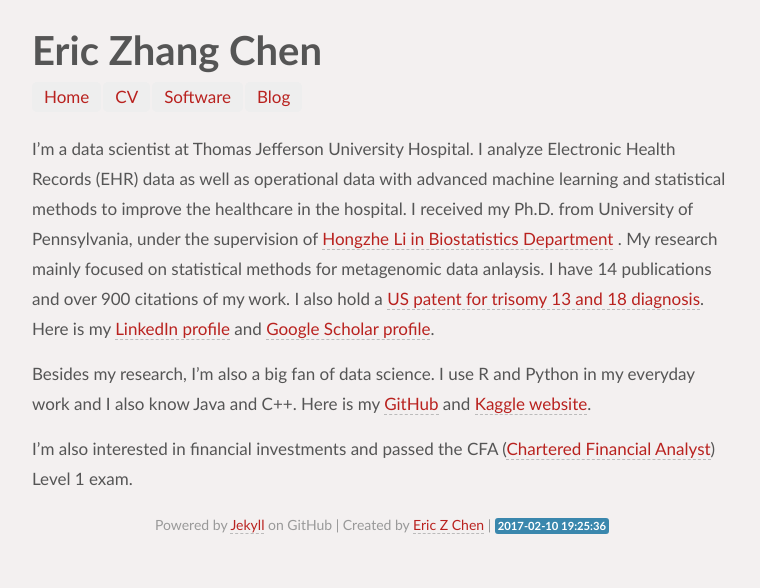
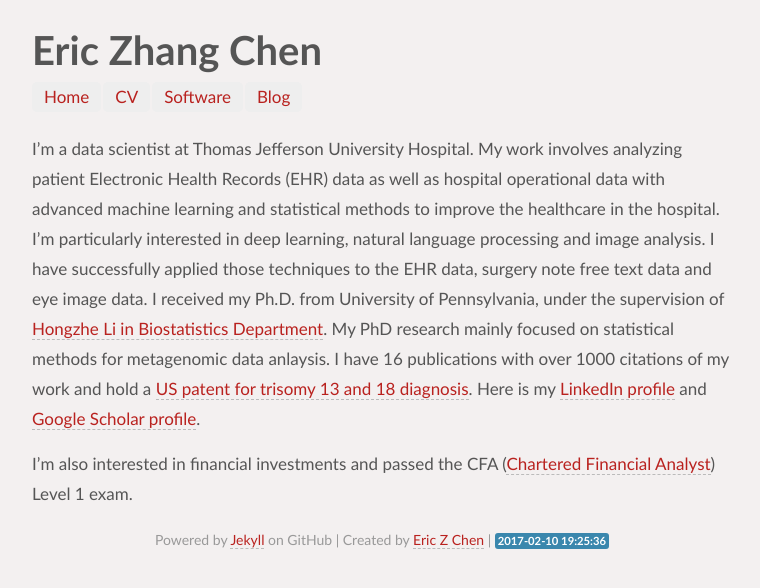
Before and after one commit to chvlyl/chvlyl.github.io, a Jekyll site: the page built from index.md, in a window 1280 px wide. Shown: the top 588 px of the page, without its empty margins (258-1018 px from the left). Built offline with Jekyll 4.4.1, drawn with Linux system fonts in a browser that asks for light colours.

Commit message:
main page update

```diff
--- a/index.md
+++ b/index.md
@@ -3,14 +3,10 @@
 title: Eric Z Chen
 ---
 
-I'm a data scientist at Thomas Jefferson University Hospital. I analyze Electronic Health Records (EHR) data as well as operational data with advanced machine learning and statistical methods to improve the healthcare in the hospital. I received my Ph.D. from University of Pennsylvania, under the supervision of [Hongzhe Li in Biostatistics Department](http://statgene.med.upenn.edu/) . My research mainly focused on statistical methods for metagenomic data anlaysis. I have 14 publications and over 900 citations of my work. I also hold a [US patent for trisomy 13 and 18 diagnosis](http://www.google.com/patents/EP2825991A4?cl=en). Here is my [LinkedIn profile](https://www.linkedin.com/in/eric-zhang-chen-a31bab16) and [Google Scholar profile](https://scholar.google.com/citations?user=7mrZzpYAAAAJ&hl=en).
+I'm a data scientist at Thomas Jefferson University Hospital. My work involves analyzing patient Electronic Health Records (EHR) data as well as hospital operational data with advanced machine learning and statistical methods to improve the healthcare in the hospital. I'm particularly interested in deep learning, natural language processing and image analysis. I have successfully applied those techniques to the EHR data, surgery note free text data and eye image data. I received my Ph.D. from University of Pennsylvania, under the supervision of [Hongzhe Li in Biostatistics Department](http://statgene.med.upenn.edu/). My PhD research mainly focused on statistical methods for metagenomic data anlaysis. I have 16 publications with over 1000 citations of my work and hold a [US patent for trisomy 13 and 18 diagnosis](http://www.google.com/patents/EP2825991A4?cl=en). Here is my [LinkedIn profile](https://www.linkedin.com/in/eric-zhang-chen-a31bab16) and [Google Scholar profile](https://scholar.google.com/citations?user=7mrZzpYAAAAJ&hl=en).
 
 
-Besides my research, I'm also a big fan of data science.  I use R and Python in my everyday work and I also know Java and C++. Here is my [GitHub](https://github.com/chvlyl) and [Kaggle website]().
-
-
-
-I'm also interested in financial investments and passed the CFA ([Chartered Financial Analyst](https://www.cfainstitute.org/pages/index.aspx)) Level 1 exam.
+ I'm also interested in financial investments and passed the CFA ([Chartered Financial Analyst](https://www.cfainstitute.org/pages/index.aspx)) Level 1 exam.
 
 
 <!---
```
